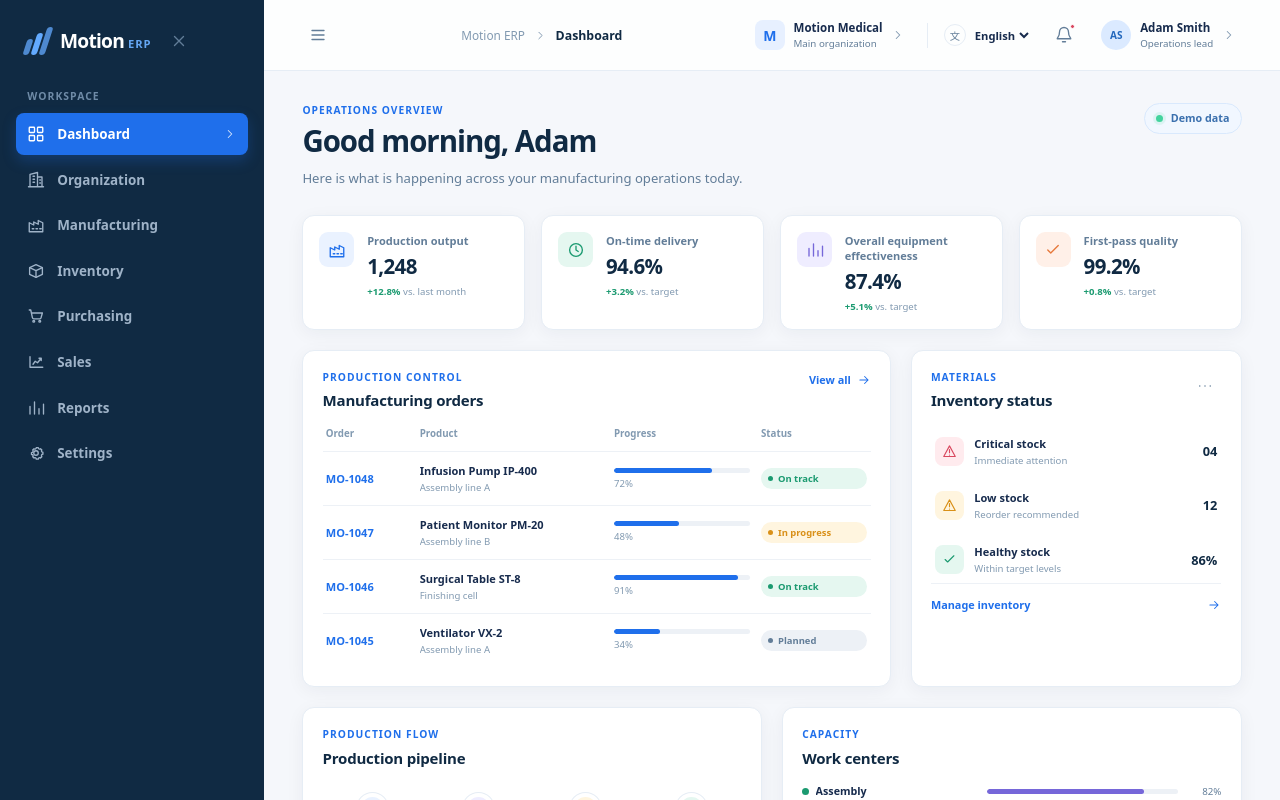
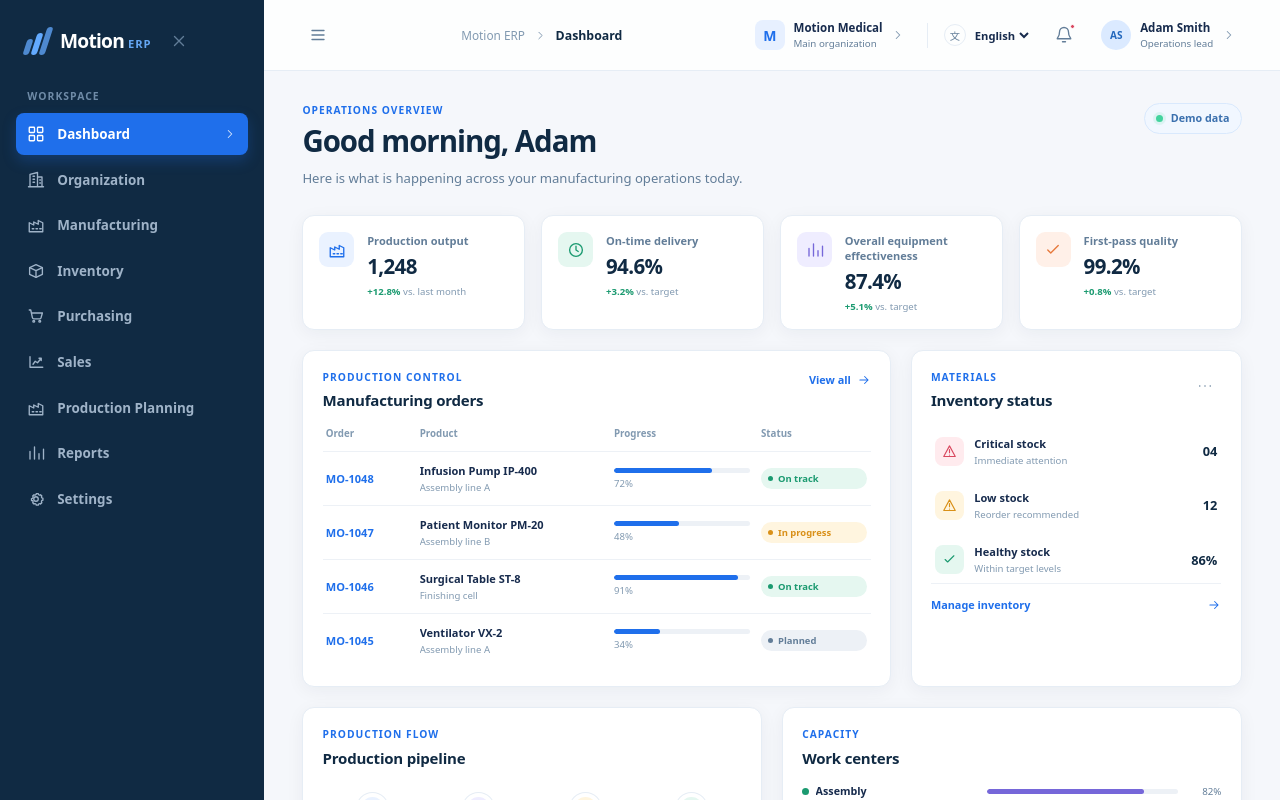
Before and after one commit to johnsamire-coder/MotionERP-Manufactring, a React (Vite) app in the folder apps/web/: page / in a window 1280 px wide. Shown: the top 800 px of the page. Built offline with nearby package versions, Linux system fonts and the light colour scheme.

Commit message:
feat(web): cleanly integrate production planning into navigation sidebar

```diff
--- a/apps/web/src/App.tsx
+++ b/apps/web/src/App.tsx
@@ -42,6 +42,7 @@ const NAV_ITEMS: ReadonlyArray<{ key: PageKey; icon: IconName }> = [
   { key: 'inventory', icon: 'box' },
   { key: 'purchasing', icon: 'cart' },
   { key: 'sales', icon: 'sales' },
+    { key: 'planning', icon: 'factory' },
   { key: 'reports', icon: 'chart' },
   { key: 'settings', icon: 'settings' },
 ];
```
